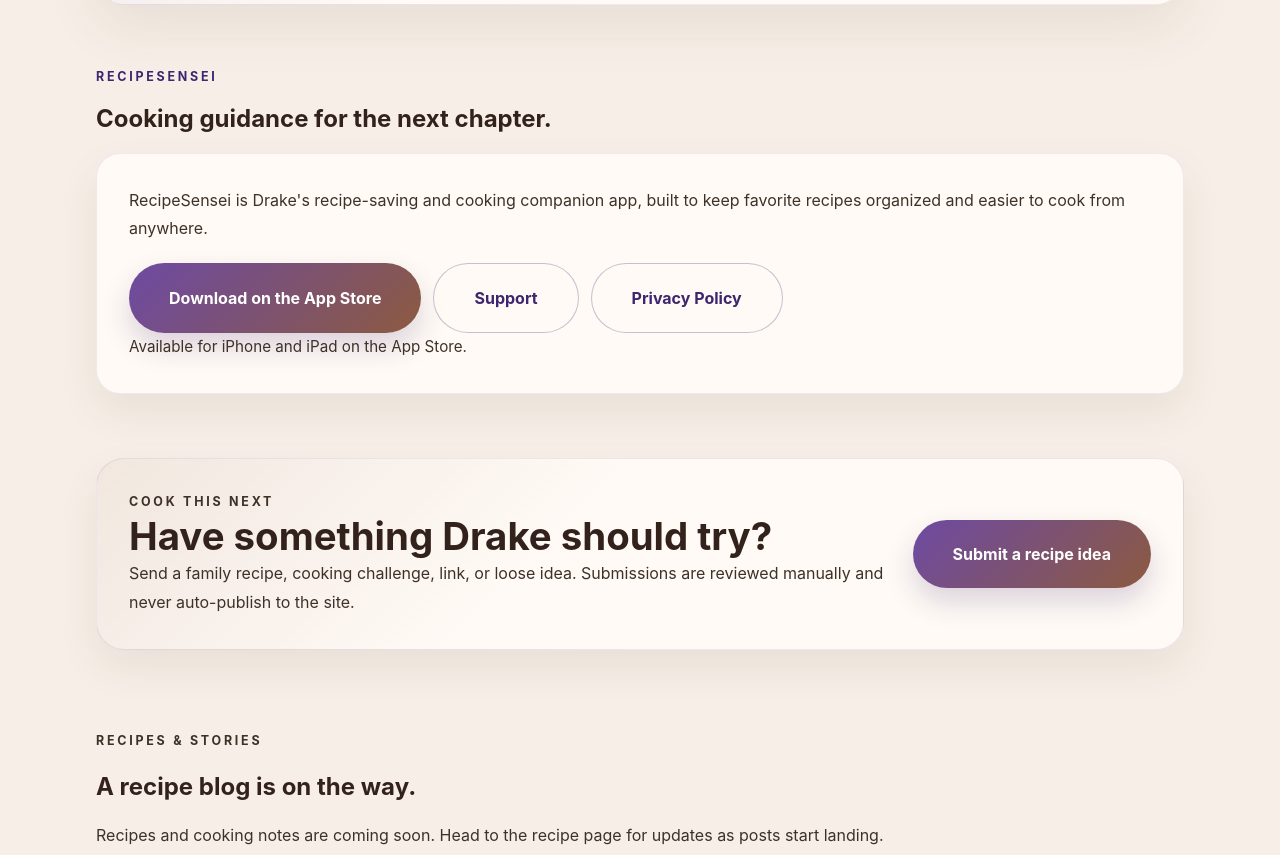
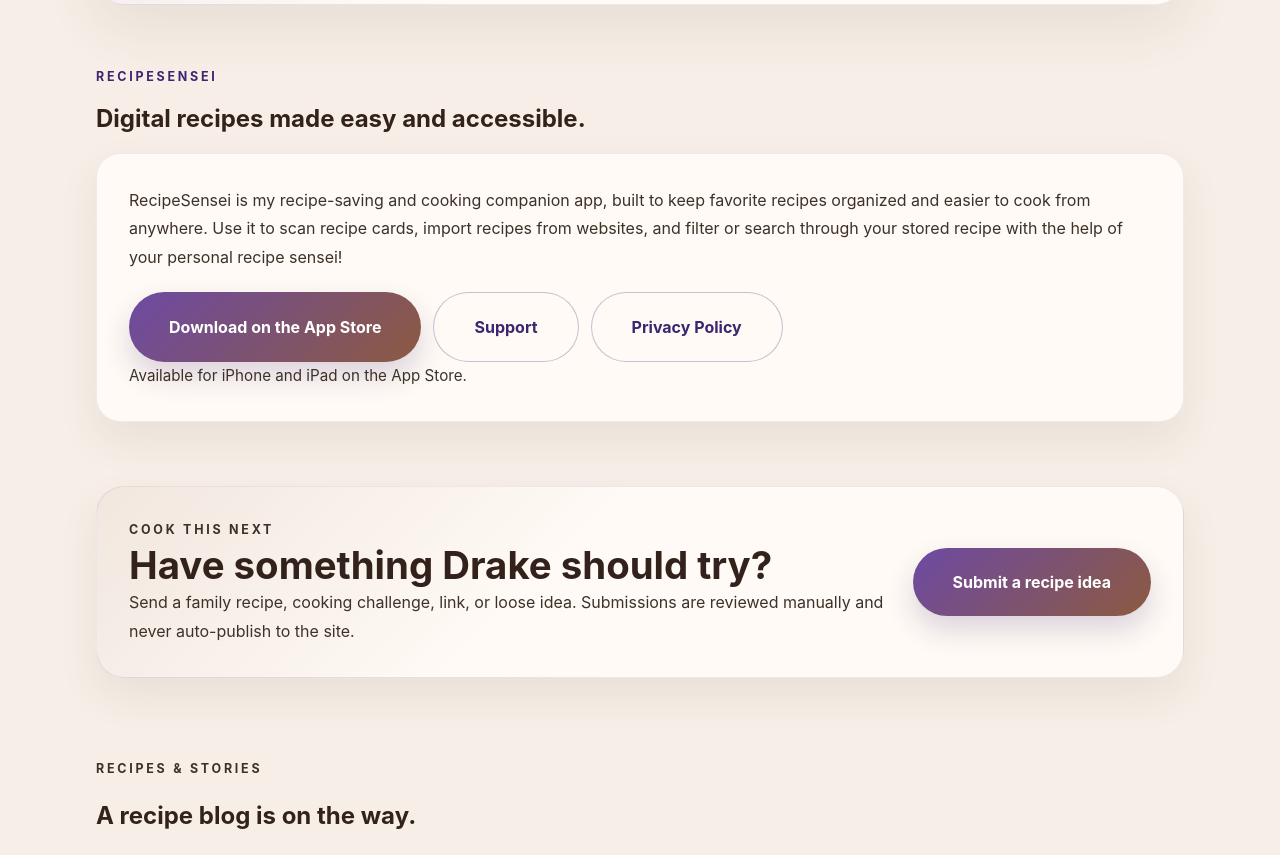
Before and after one commit to drakejrobert-sudo/drakesfood, an Angular app: page / in a window 1280 px wide. Shown: the part 3041-3896 px from the top of the page. Built offline with nearby package versions, Linux system fonts and the light colour scheme.

Commit message:
updating the recipe sensei component

```diff
--- a/src/app/components/recipe-sensei/recipe-sensei.component.html
+++ b/src/app/components/recipe-sensei/recipe-sensei.component.html
@@ -1,11 +1,11 @@
 <section class="teaser" aria-labelledby="recipe-sensei-title">
   <div class="section-intro">
     <p class="eyebrow">RecipeSensei</p>
-    <h2 id="recipe-sensei-title">Cooking guidance for the next chapter.</h2>
+    <h2 id="recipe-sensei-title">Digital recipes made easy and accessible.</h2>
   </div>
   <div class="teaser-card">
     <div>
-      <p>RecipeSensei is Drake's recipe-saving and cooking companion app, built to keep favorite recipes organized and easier to cook from anywhere.</p>
+      <p>RecipeSensei is my recipe-saving and cooking companion app, built to keep favorite recipes organized and easier to cook from anywhere. Use it to scan recipe cards, import recipes from websites, and filter or search through your stored recipe with the help of your personal recipe sensei!</p>
       <div class="teaser-actions" aria-label="RecipeSensei links">
         <a class="button button-primary" href="https://apps.apple.com/us/app/recipesensei/id6759845210" target="_blank" rel="noopener" aria-label="Download RecipeSensei on the App Store, opens in a new tab">Download on the App Store</a>
         <a class="button button-secondary" routerLink="/recipesensei/support">Support</a>
```
